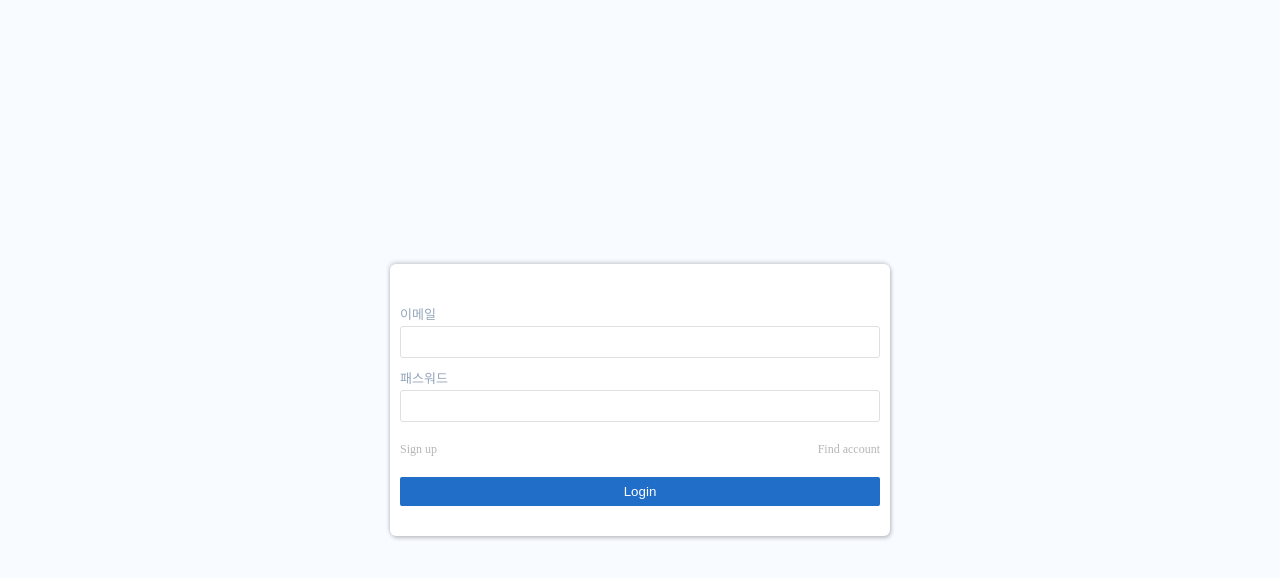
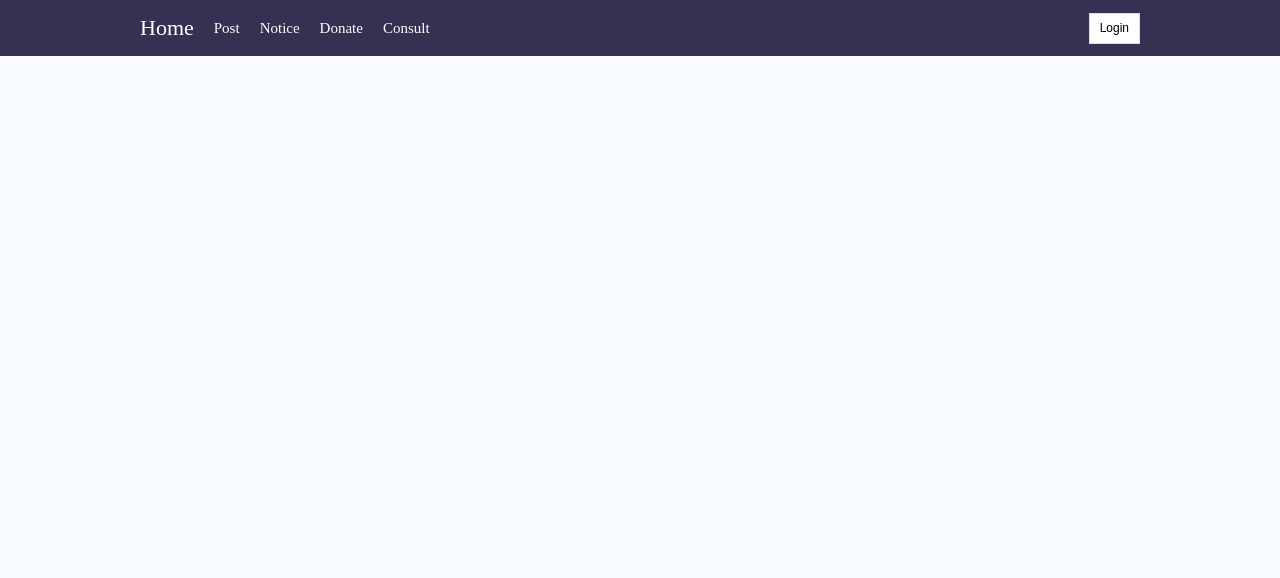
Before and after one commit to rhkdgns95/CookingPay-Client, a React (Create React App) app: page / in a window 1280 px wide. Shown: the top 578 px of the page. Built offline with nearby package versions, Linux system fonts and the light colour scheme.

Commit message:
#1.9 Navbar

```diff
--- a/src/Components/App/AppPresenter.tsx
+++ b/src/Components/App/AppPresenter.tsx
@@ -8,6 +8,7 @@ import AppProgress from "../AppProgress";
 import { graphql } from "react-apollo";
 import { IS_LOGGED_IN, LOGGED_IN } from "../../Routes/Login/LoginQueries.local";
 import User from "../User";
+import Post from "../../Routes/Post";
 
 
 const App = ({
@@ -31,6 +32,7 @@ const AppPresenter: React.FC<{isLoggedIn: boolean}> = ({isLoggedIn}) => (
 const LoggedIn = () => (
     <Switch>
       <Route path={"/"} component={Home} exact />
+      <Route path={"/post"} component={Post} />
       <Redirect to={"/"} from={"*"} />
     </Switch>
 );
--- a/src/Components/InputText/InputText.tsx
+++ b/src/Components/InputText/InputText.tsx
@@ -41,6 +41,7 @@ interface IProps {
     value: string;
     type: "text" | "password";
     onChange: React.ChangeEventHandler<HTMLInputElement>;
+    disabled?: boolean;
 }
 
 const InputText: React.FC<IProps> = ({
@@ -48,12 +49,12 @@ const InputText: React.FC<IProps> = ({
     label,
     value,
     type,
-    onChange
+    onChange,
+    disabled=false
 }) => (
     <Container>
         <Wrapper>
-            <FormInput id={`login_form_${id}`} type={type} onChange={onChange} value={value}/>
-            <FormLabel htmlFor={`login_form_${id}`}>{ label }</FormLabel>
+            <FormInput id={`login_form_${id}`} type={type} onChange={onChange} value={value} disabled={disabled}/>            <FormLabel htmlFor={`login_form_${id}`}>{ label }</FormLabel>
         </Wrapper>
     </Container>
 );
--- a/src/Components/NavBar/NavBar.tsx
+++ b/src/Components/NavBar/NavBar.tsx
@@ -2,9 +2,11 @@ import React from "react";
 import styled from "../../Styles/typed-components";
 import { useMutation } from "react-apollo";
 import { LOGGED_OUT } from "../../Routes/Login/LoginQueries.local";
+import { Link } from "react-router-dom";
 
 interface IProps {
-    name: string;
+    name?: string;
+    toggleLogin?: () => any;
 }
 const useFetch = () => {
     const [ logoutMutation ] = useMutation(LOGGED_OUT, {
@@ -22,17 +24,31 @@ const useFetch = () => {
 }
 
 const NavBar: React.FC<IProps> = ({
-    name
+    name,
+    toggleLogin
 }) => {
     const { logoutMutation } = useFetch();
 
     return (
         <Container>
-            <Wrapper>
-                <NavGroup>Home</NavGroup>
+            <Wrapper className={"row"}>
                 <NavGroup>
-                    <Name>{ name }</Name>
-                    <LogoutBtn onClick={e => logoutMutation()}>Logout</LogoutBtn>
+                    <MainLink to={"/"}>Home</MainLink>
+                    <NavItem to={"/post"}>Post</NavItem>
+                    <NavItem to={"/"}>Notice</NavItem>
+                    <NavItem to={"/"}>Donate</NavItem>
+                    <NavItem to={"/"}>Consult</NavItem>
+                </NavGroup>
+                <NavGroup>
+                    { name ? <>
+                                <Name>{ name }</Name>
+                                <NavItem to={"/"}>MyPage</NavItem>
+                                <LogoutBtn onClick={e => logoutMutation()}>Logout</LogoutBtn>
+                            </> :
+                            <>
+                                <LogoutBtn onClick={toggleLogin}>Login</LogoutBtn>
+                            </>
+                    }
                 </NavGroup>
             </Wrapper>
         </Container>
@@ -40,18 +56,28 @@ const NavBar: React.FC<IProps> = ({
 };
 
 const Container = styled.div`
-
+    background-color: #363152;
+    color: white;
 `;
 const Wrapper = styled.div`
     display: flex;
-    padding: 10px;
+    padding: 12.5px 0;
     justify-content: space-between;
     align-items: center;
 `;
+
 const NavGroup = styled.div`
     font-size: 14px;
     display: flex;
     align-items: center;
+`;
+const MainLink = styled(Link)`
+    font-size: 22px;
+    margin-right: 10px;
+`;
+const NavItem = styled(Link)`
+    font-size: 15px;
+    margin: 0 10px;
 `;
 const Name = styled.span`
 
--- a/src/Routes/Login/Login.tsx
+++ b/src/Routes/Login/Login.tsx
@@ -7,6 +7,7 @@ import { EMAIL_SIGN_IN } from "./LoginQueries";
 import { useAppContext } from "../../Components/App/AppProvider";
 import { LOGGED_IN } from "./LoginQueries.local";
 import { emailSignInVariables, emailSignIn } from "../../Types/api";
+import NavBar from "../../Components/NavBar";
 
 const useInput = (progress: boolean) => {
     const [value, setValue] = useState<string>('');
@@ -29,6 +30,8 @@ const useFetch = () => {
     const { handleMessages, progress, handleProgress, progressTimeOut } = useAppContext();
     const inputEmail = useInput(progress);
     const inputPassword = useInput(progress);
+    const [isForm, setIsForm] = useState<boolean>(false);
+
     const [ loginMutation ] = useMutation(LOGGED_IN);
 
     const [ loginQuery ] = useLazyQuery<emailSignIn, emailSignInVariables>(EMAIL_SIGN_IN, {
@@ -88,34 +91,40 @@ const useFetch = () => {
             }
         }
     }
-
+    const toggleForm = () => {
+        setIsForm(!isForm);
+    }
     return {
         inputEmail,
         inputPassword,
-        handleLogin
+        handleLogin,
+        isForm,
+        toggleForm
     };
 
 };
 
 const Login = () => {
-    const { inputEmail, inputPassword, handleLogin } = useFetch();
+    const { inputEmail, inputPassword, handleLogin, isForm, toggleForm } = useFetch();
 
     return (
         <Container>
+            <NavBar toggleLogin={toggleForm}/>
             <Wrapper>
-                <LoginForm onSubmit={
-                    e => {
+                <LoginForm
+                    className={isForm ? "active" : ""}
+                    onSubmit={ e => {
                         e.preventDefault();
                         handleLogin();
                     }
                 }>
-                    <InputText type={"text"} label={"이메일"} id={"email"} { ...inputEmail } />
-                    <InputText type={"password"} label={"패스워드"} id={"password"} { ...inputPassword } />
+                    <InputText type={"text"} label={"이메일"} id={"email"} { ...inputEmail } disabled={!isForm} />
+                    <InputText type={"password"} label={"패스워드"} id={"password"} { ...inputPassword } disabled={!isForm}/>
                     <Linkbar>
                         <LinkButton to={"/"}>Sign up</LinkButton>
                         <LinkButton to={"/"}>Find account</LinkButton>
                     </Linkbar>
-                    <LoginButton type={'submit'} value={"Login"}/>
+                    <LoginButton type={'submit'} value={"Login"} disabled={!isForm}/>
                 </LoginForm>
             </Wrapper>
         </Container>
@@ -136,12 +145,24 @@ const Wrapper = styled.div`
 `;
 
 const LoginForm = styled.form`
+    position: relative;
     background-color: white;
     width: 90%;
     max-width: 500px;
     padding: 30px 10px;
     border-radius: 6px;
     box-shadow: 1px 2px 4px rgba(0,0,0,.24), -1px -2px 4px rgba(0,0,0,.14);
+    transform: scale(0);
+
+    opacity: .5;
+    transition-timing-function: ease-in-out;
+    z-index: -1;
+    &.active {
+        transform: scale(1);
+        opacity: 1;
+        z-index: 1;
+        transition: .3s;
+    }
 `;
 
 const Linkbar = styled.div`
--- /dev/null
+++ b/src/Routes/Post/Post.tsx
@@ -0,0 +1,33 @@
+import React from "react";
+import styled from "../../Styles/typed-components";
+import PostProvider from "./PostProvider";
+import NavBar from "../../Components/NavBar";
+import { useAppContext } from "../../Components/App/AppProvider";
+import { useUserContext } from "../../Components/User/User";
+
+const Post = () => (
+    <PostProvider>
+        <PostPresenter />
+    </PostProvider>
+);
+
+const PostPresenter = () => {
+    const { user } = useUserContext();
+    return (
+        <Container>
+            <NavBar name={user?.name}/>
+            <Wrapper className={"row"}>
+
+                Post.
+            </Wrapper>
+        </Container>
+    );
+}
+
+const Container = styled.div`
+
+`;
+const Wrapper = styled.div`
+
+`;
+export default Post;
--- /dev/null
+++ b/src/Routes/Post/PostProvider.tsx
@@ -0,0 +1,31 @@
+import React, { useContext, createContext } from "react";
+
+interface IContext {
+
+}
+const InitContext: IContext = {
+
+}
+const PostContext: React.Context<IContext> = createContext<IContext>(InitContext);
+
+const usePostContext = () => useContext(PostContext);
+
+const useFetch = (): { value: IContext } => {
+    return {
+        value: {
+
+        }
+    };
+}
+
+const PostProvider: React.FC<any> = ({
+    children
+}) => (
+    <PostContext.Provider { ...useFetch()}>
+        {
+            children
+        }
+    </PostContext.Provider>
+);
+export { usePostContext };
+export default PostProvider;
--- /dev/null
+++ b/src/Routes/Post/index.tsx
@@ -0,0 +1,2 @@
+import Post from "./Post";
+export default Post;
--- a/src/Types/global-styles.ts
+++ b/src/Types/global-styles.ts
@@ -24,4 +24,14 @@ export const GlobalStyles = createGlobalStyle`
         color: inherit;
         text-decoration: inherit;
     }
+    .row {
+        max-width: 1000px;
+        width: 100%;
+        margin: 0 auto;
+    }
+    @media(max-width: 510px) {
+        .row {
+            width: 90%;
+        }
+    }
 `;
```
Also changed, not shown: 1 other file (tests, documents, lock files or other folders).
